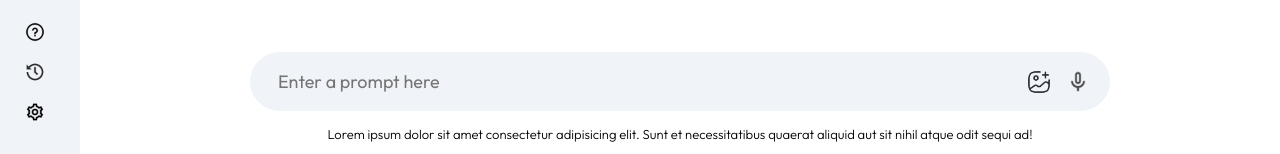
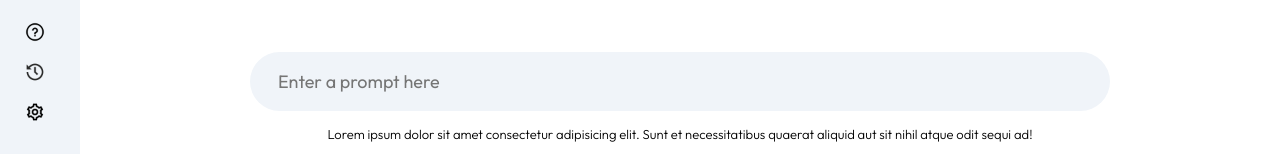
Before and after one commit to totafreelancer/gemini-ai, a React (Vite) app: page / in a window 1280 px wide. Shown: the part 643-797 px from the top of the page. Built offline with nearby package versions, Linux system fonts and the light colour scheme.

Commit message:
Update Mains.jsx

```diff
--- a/src/component/Main/Mains.jsx
+++ b/src/component/Main/Mains.jsx
@@ -65,8 +65,8 @@ const Mains = () => {
           <div className="search-box">
             <input onChange={(e)=>setInput(e.target.value)} value={input} type="text" placeholder='Enter a prompt here' />
             <div>
-              <img src={assets.gallery_icon} alt="" />
-              <img src={assets.mic_icon} alt="" />
+{/*               <img src={assets.gallery_icon} alt="" />
+              <img src={assets.mic_icon} alt="" /> */}
               {input?<img onClick={()=>onSent()} src={assets.send_icon} alt="" />:null}
             </div>
           </div>
```
